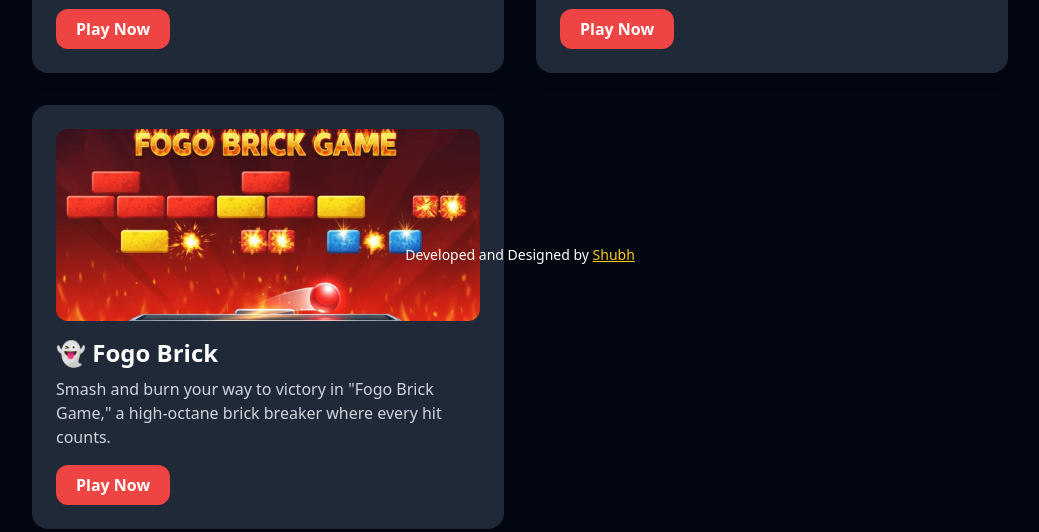
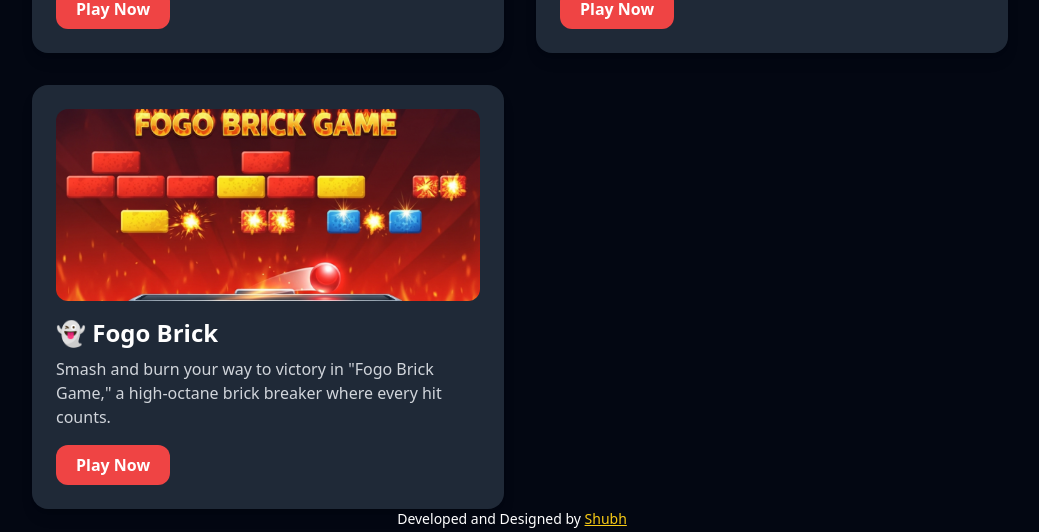
Before and after one commit to shhuubbhh/Fogo-Game-Portal, a plain HTML site: page index.html in a window 1280 px wide. Shown: the part 519-1051 px from the top of the page, without its empty margins (120-1159 px from the left). Drawn offline with nearby package versions, Linux system fonts and the light colour scheme.

Commit message:
Update index.html

```diff
--- a/index.html
+++ b/index.html
@@ -5,7 +5,7 @@
   <title>Fogo Games</title>
   <script src="https://cdn.tailwindcss.com"></script>
 </head>
-<body class="bg-gray-950 text-white min-h-screen flex flex-col items-center py-10">
+<body class="bg-gray-950 text-white min-h-screen flex flex-col items-center py-5">
   <h1 class="text-4xl font-bold mb-6">🎮 Explore Fogo Games</h1>
   <p class="text-gray-400 mb-10 text-center px-4 max-w-xl">
     Welcome to fogo game portal! Click on any game below to start playing instantly.
@@ -43,7 +43,7 @@
     </div>
 
   </div>
-<div class="fixed bottom-4 left-1/2 transform -translate-x-1/2 text-sm text-white">
+<div class="bottom-4 left-1/2 transform -translate-x-2 text-sm text-white">
     Developed and Designed by <a href="https://x.com/01Rajpurohit" target="_blank" class="underline text-yellow-400 hover:text-yellow-300">Shubh</a>
   </div>
 
```
